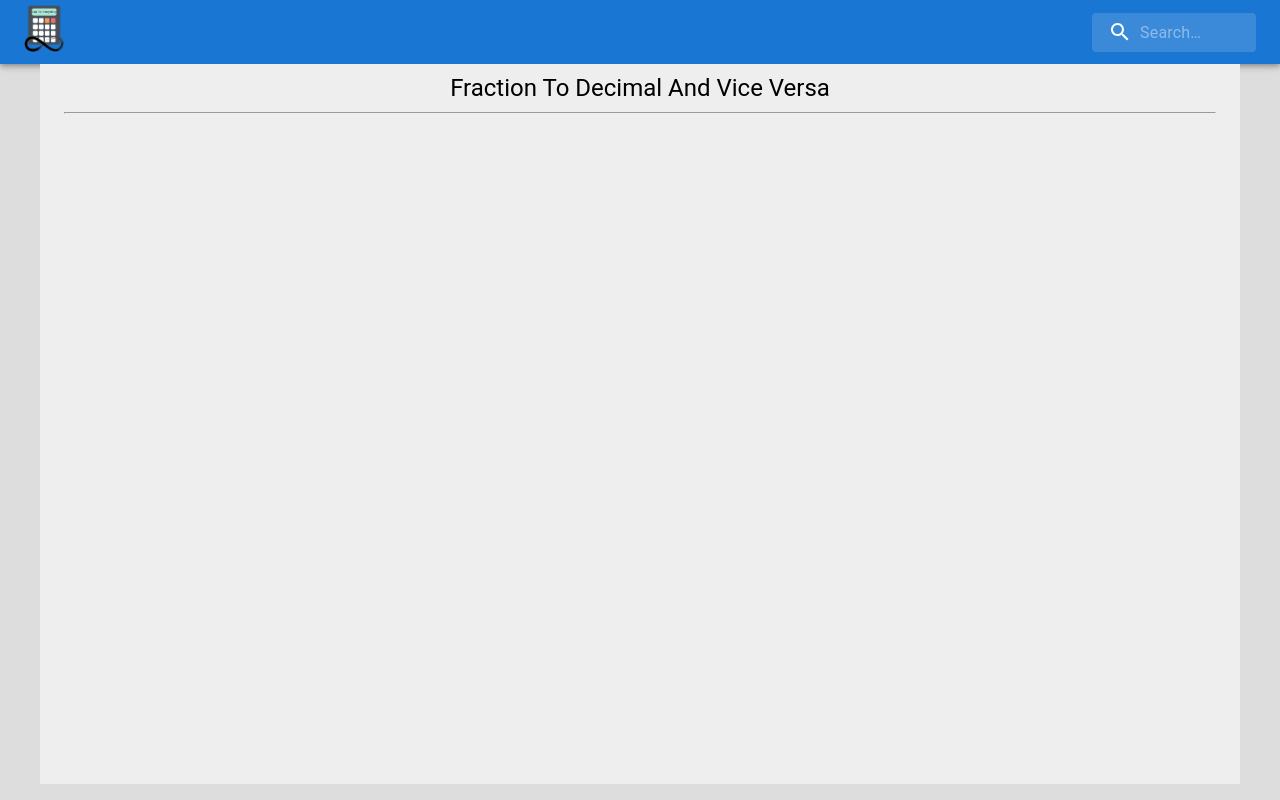
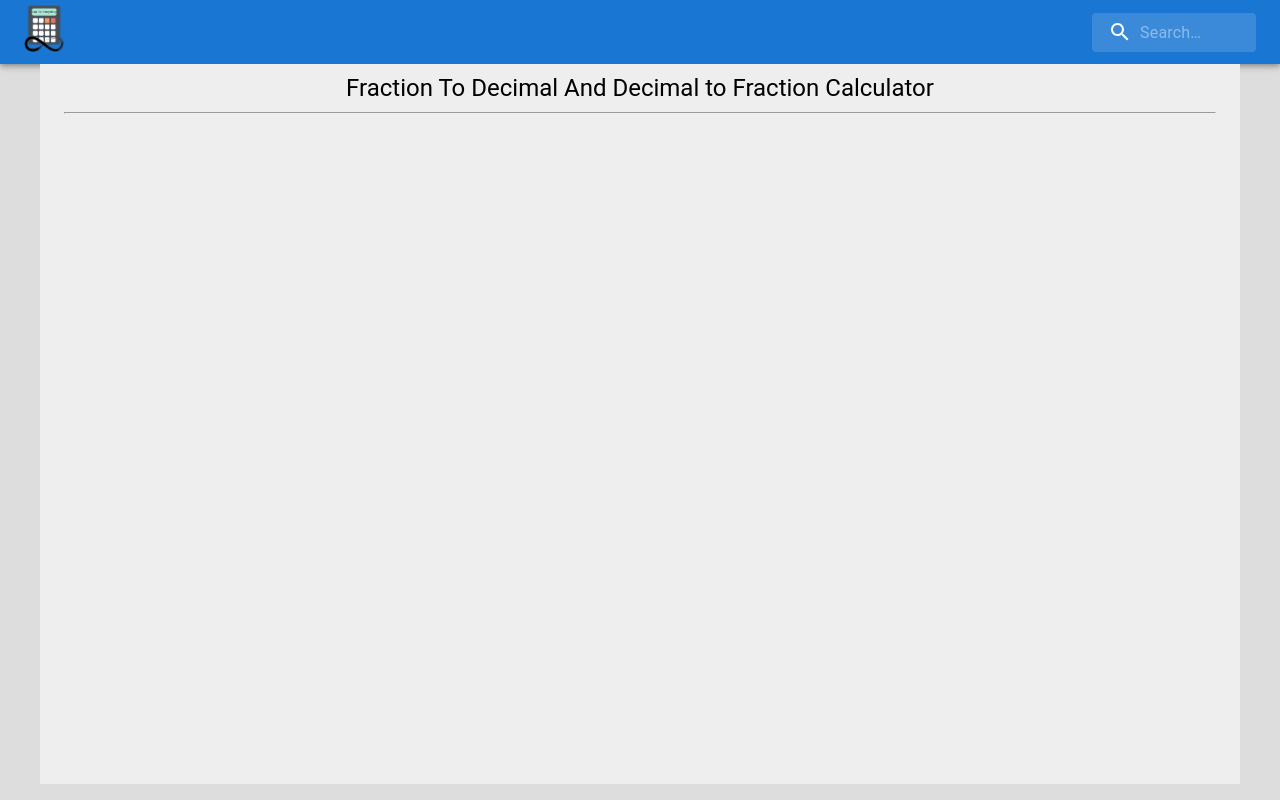
Before and after one commit to SarthakKeshari/calc_for_everything, a React (Create React App) app in the folder calculators/: page /fracdecandDecfrac in a window 1280 px wide. Built offline with nearby package versions, Linux system fonts and the light colour scheme.

Commit message:
Added folders for contribution

```diff
--- a/calculators/src/computer_science/fracToDecAndDecToFrac/MainFracToDecAndDecToFrac.js
+++ b/calculators/src/computer_science/fracToDecAndDecToFrac/MainFracToDecAndDecToFrac.js
@@ -4,7 +4,7 @@ import { Container, Typography } from '@mui/material';
 function MainFracToDecAndDecToFrac(){
     return(
         <Container maxWidth="lg" sx={{ bgcolor: '#eeeeee', minHeight: '90vh', paddingY:"10" }}>
-            <Typography pt={1} variant='h5' sx = {{textAlign: "center"}}>Fraction To Decimal And Vice Versa</Typography>
+            <Typography pt={1} variant='h5' sx = {{textAlign: "center"}}>Fraction To Decimal And Decimal to Fraction Calculator</Typography>
             <hr/>
             <br/>
         </Container>
```
